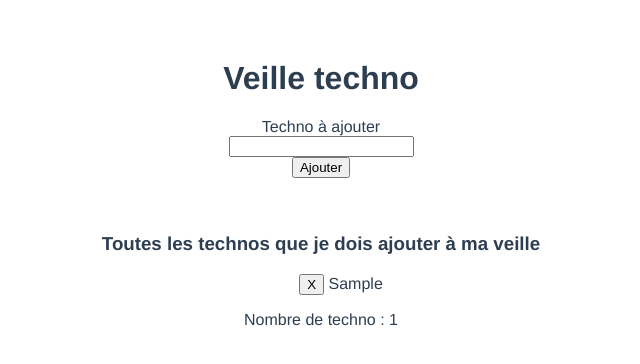
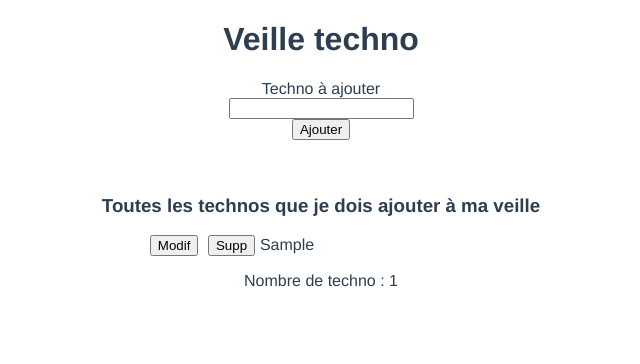
Before and after one commit to Pouiks/vue3, a Vue app in the folder vue3-app/: page /technos in a window 1280 px wide. Both pictures are taken after typing "Sample" into the empty fields and a click on the button "Ajouter". Shown: the top 364 px of the page, without its empty margins (319-959 px from the left). Built offline with nearby package versions, Linux system fonts and the light colour scheme.

Commit message:
editing props

```diff
--- a/vue3-app/src/App.vue
+++ b/vue3-app/src/App.vue
@@ -4,7 +4,7 @@
 <br>
 <br>
 
-<TechnoList :technos="technos" @delete-techno="deleteTechno" />
+<TechnoList :technos="technos" @delete-techno="deleteTechno" @edit-techno="editTechno"/>
 
 </template>
 
@@ -22,6 +22,10 @@ export default {
   },
 
   setup(){
+    const editTechno = (tech) => {
+      technos.value = technos.value.map(t => t.id !== tech.id ? t : tech);
+    }
+
     let deleteTechno = (tech) => {
       console.log('App | deleteTechno() | tech',tech);
       // On garde uniquement les id differente de celle sur lequel on clique.
@@ -38,7 +42,8 @@ export default {
     return {
       saveTechno,
       technos,
-      deleteTechno
+      deleteTechno,
+      editTechno
 
     }
   }
@@ -52,11 +57,9 @@ export default {
   -moz-osx-font-smoothing: grayscale;
   text-align: center;
   color: #2c3e50;
-  margin-top: 60px;
+  width: 50%;
+  margin: 0 auto;
 
 }
 
-ul{
-  list-style: none;
-}
 </style>
--- a/vue3-app/src/components/TechnoList.vue
+++ b/vue3-app/src/components/TechnoList.vue
@@ -2,16 +2,24 @@
 <h3>Toutes les technos que je dois ajouter à ma veille</h3>
   <ul>
   <li v-for="tech in technos" :key="tech.id" >
-    <button @click="deleteTechno(tech)">X</button>
-    {{tech.techno}}
+    <button @click="editTechno(tech)">Modif</button>
+    <button @click="deleteTechno(tech)">Supp</button>
+
+    <span v-if="technoToEdit !== null && technoToEdit.id === tech.id" >
+      <input type="text" v-model="technoToEdit.techno" @keypress.enter="save">
+      <button @click="save">Sauvegarder</button>
+    </span>
+
+    <span v-else>{{tech.techno}}</span>
   </li>
 </ul>
 <p>Nombre de techno{{technos.length > 1 ? "s" : null}} : {{technos.length}}</p>
 </template>
 
 <script>
+import { ref } from 'vue';
 export default {
-  emits:  ["delete-techno"],
+  emits:  ["delete-techno", "edit-techno"],
   props:{
     technos:{
       type : Array,
@@ -19,16 +27,45 @@ export default {
     }
   },
   setup(props, {emit}) {
-    const deleteTechno = (tech) => {
+    let technoToEdit = ref(null);
+
+    let deleteTechno = (tech) => {
       emit('delete-Techno', tech);
     }
+    let editTechno = (tech) => {
+      technoToEdit.value = tech;
+    };
+
+    let save = () => {
+      emit('edit-techno', technoToEdit.value);
+      technoToEdit.value = null;
+    };
     return{
-      deleteTechno
-    }
+      deleteTechno,
+      technoToEdit,
+      editTechno,
+      save
+    };
+
+
   }
+
 }
 </script>
 
 <style>
 
+ul{
+  list-style: none;
+  width:50%;
+  margin-left: 100px;
+  text-align: left;
+  display: flex;
+
+
+}
+button{
+  margin: 0 0.3rem;
+}
+
 </style>
```
